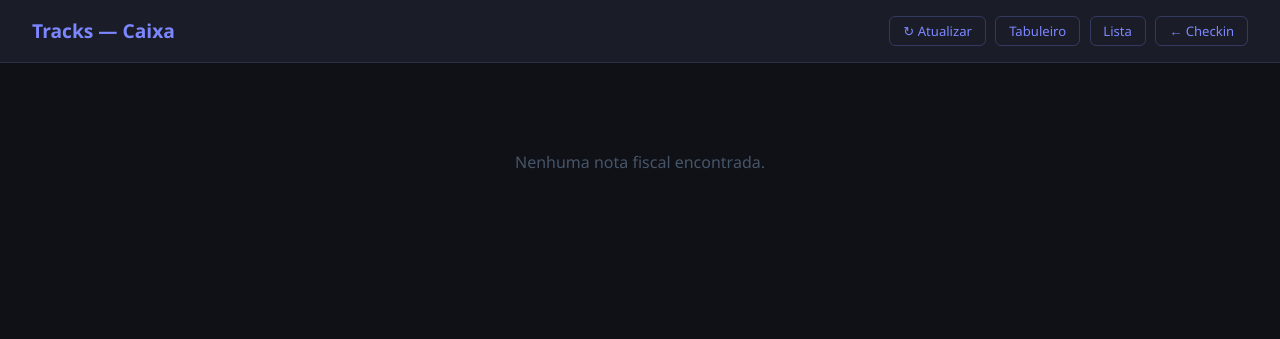
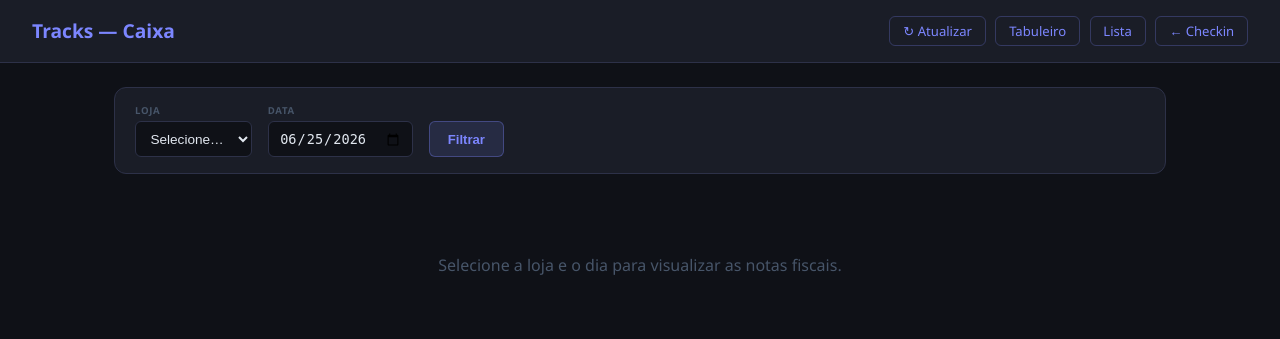
Before and after one commit to fernandofarooficial/camera300, a Flask app: page /tracks/caixa in a window 1280 px wide. Shown: the top 339 px of the page. Run offline with Flask 3, Linux system fonts and the light colour scheme; data that the repository does not hold is empty; some libraries are stand-ins or nearby versions.

Commit message:
[0050] Nova tela caixa

```diff
--- a/templates/tracks_caixa.html
+++ b/templates/tracks_caixa.html
@@ -411,6 +411,62 @@
       color: #34d399;
       margin-top: 0.35rem;
     }
+
+    /* ---- Filtro ---- */
+    .filtro-card {
+      background: #1a1d27;
+      border: 1px solid #2d3148;
+      border-radius: 12px;
+      padding: 1rem 1.25rem;
+    }
+    .filtro-form {
+      display: flex;
+      align-items: flex-end;
+      gap: 1rem;
+      flex-wrap: wrap;
+    }
+    .filtro-field {
+      display: flex;
+      flex-direction: column;
+      gap: 0.3rem;
+    }
+    .filtro-label {
+      font-size: 0.6rem;
+      font-weight: 700;
+      text-transform: uppercase;
+      letter-spacing: 0.07em;
+      color: #475569;
+    }
+    .filtro-select, .filtro-date {
+      background: #0f1117;
+      border: 1px solid #2d3148;
+      color: #e2e8f0;
+      font-size: 0.85rem;
+      padding: 0.38rem 0.65rem;
+      border-radius: 6px;
+      outline: none;
+      height: 36px;
+    }
+    .filtro-select:focus, .filtro-date:focus { border-color: #7c86ff88; }
+    .btn-filtrar {
+      height: 36px;
+      background: #7c86ff22;
+      border: 1px solid #7c86ff55;
+      color: #7c86ff;
+      font-size: 0.82rem;
+      font-weight: 600;
+      padding: 0 1.1rem;
+      border-radius: 6px;
+      cursor: pointer;
+      transition: background 0.15s;
+    }
+    .btn-filtrar:hover { background: #7c86ff33; }
+    .filtro-resultado {
+      margin-left: auto;
+      font-size: 0.72rem;
+      color: #475569;
+      align-self: center;
+    }
   </style>
 </head>
 <body>
@@ -427,8 +483,36 @@
 
 <main>
 
-  {% if not notas %}
-    <div class="empty-state">Nenhuma nota fiscal encontrada.</div>
+  <div class="filtro-card">
+    <form class="filtro-form" method="GET" action="">
+      <div class="filtro-field">
+        <label class="filtro-label">Loja</label>
+        <select name="store_id" class="filtro-select" required>
+          <option value="">Selecione…</option>
+          {% for loja in lojas %}
+            <option value="{{ loja.store_id }}"
+                    {% if loja.store_id == store_id_sel %}selected{% endif %}>
+              {{ loja.store_name }}
+            </option>
+          {% endfor %}
+        </select>
+      </div>
+      <div class="filtro-field">
+        <label class="filtro-label">Data</label>
+        <input type="date" name="data" class="filtro-date"
+               value="{{ data_sel }}" required />
+      </div>
+      <button type="submit" class="btn-filtrar">Filtrar</button>
+      {% if filtro_aplicado %}
+        <span class="filtro-resultado">{{ notas | length }} nota(s) encontrada(s)</span>
+      {% endif %}
+    </form>
+  </div>
+
+  {% if filtro_aplicado and not notas %}
+    <div class="empty-state">Nenhuma nota fiscal encontrada para os filtros selecionados.</div>
+  {% elif not filtro_aplicado %}
+    <div class="empty-state">Selecione a loja e o dia para visualizar as notas fiscais.</div>
   {% else %}
 
     {% for nf in notas %}
```
Also changed, not shown: templates/m_caixa.html (+51 -2 lines), tracks.py (+147 -130 lines).
